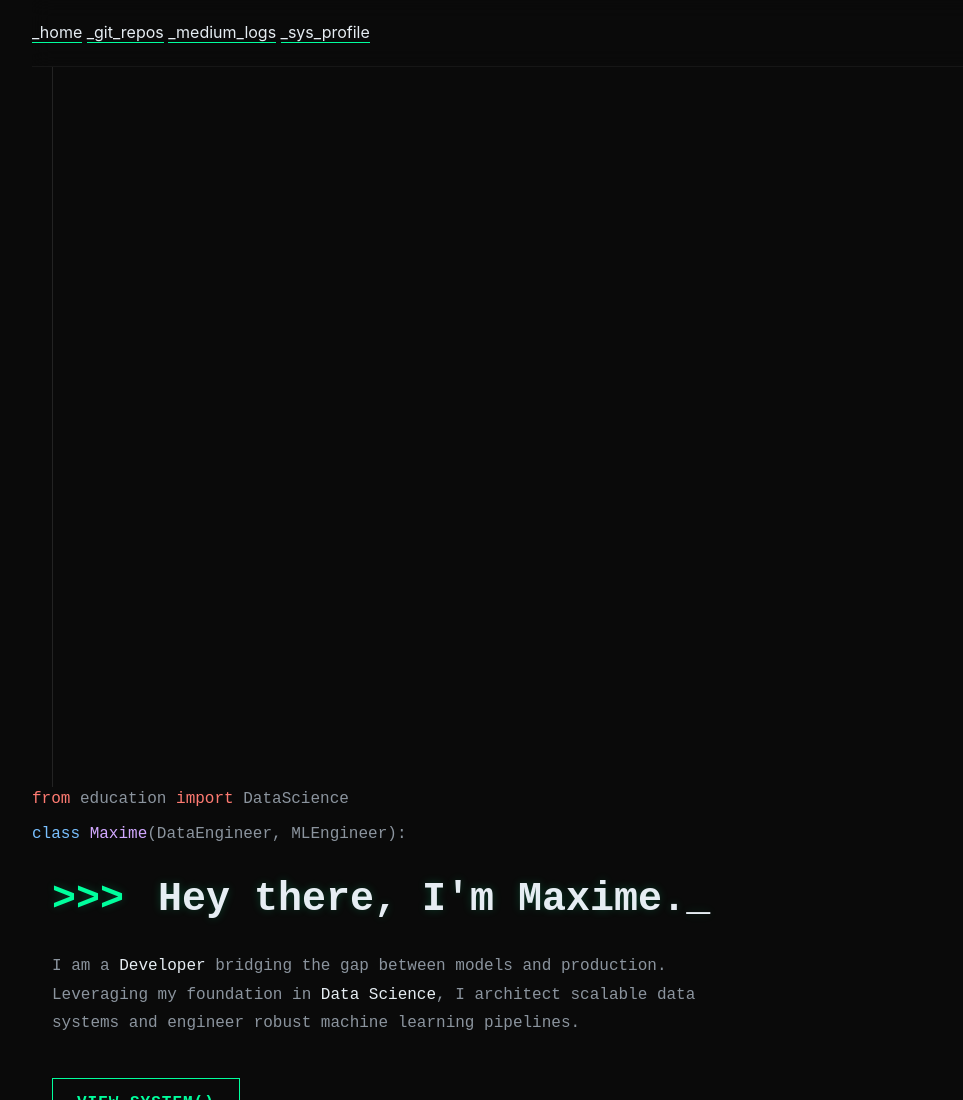
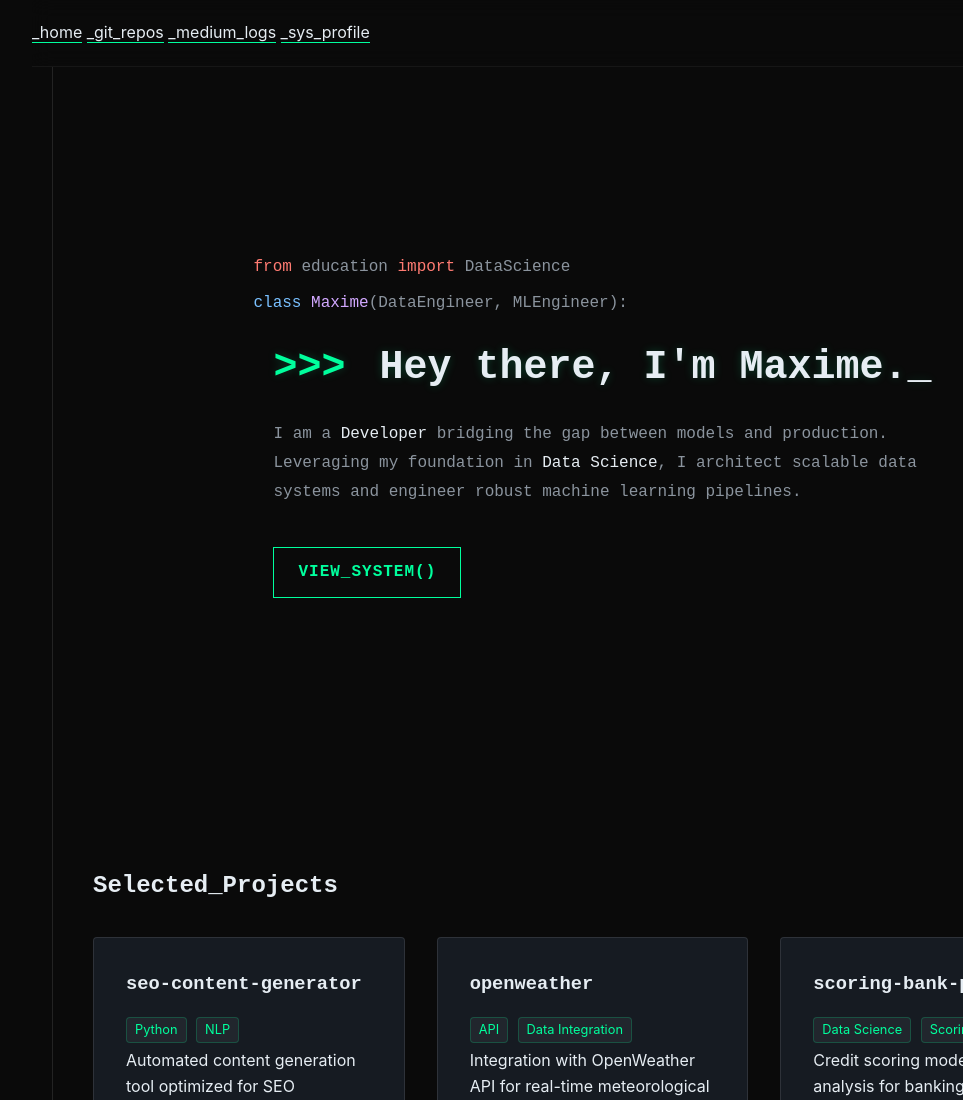
Before and after one commit to mhaegeman/maxime-portfolio, a plain HTML site: page index.html in a window 1280 px wide. Shown: the top 1100 px of the page, without its empty margins (78-1041 px from the left). Drawn offline with Linux system fonts and the light colour scheme.

Commit message:
alignment intro

```diff
--- a/index.html
+++ b/index.html
@@ -32,7 +32,8 @@
                 <a href="cv.html">_sys_profile</a> </div>
         </nav>
 
-        <section id="hero" style="height: 90vh; display: flex; align-items: center;"></section>
+        <section id="hero" style="height: 90vh; display: flex; align-items: center;">
+            <div class="container">
                 <div class="terminal-window" style="font-family: 'Fira Code', monospace;">
                     <p style="color: var(--text-secondary); margin-bottom: 10px;">
                         <span style="color: #ff7b72;">from</span> education <span style="color: #ff7b72;">import</span> DataScience
@@ -54,6 +55,7 @@
 
                     <div style="margin-top: 40px; margin-left: 20px;">
                         <a href="#projects" class="btn">View_System()</a>
+                    </div>
                 </div>
             </div>
         </section>
```
Lines whose indentation alone changed are shown as unchanged.
